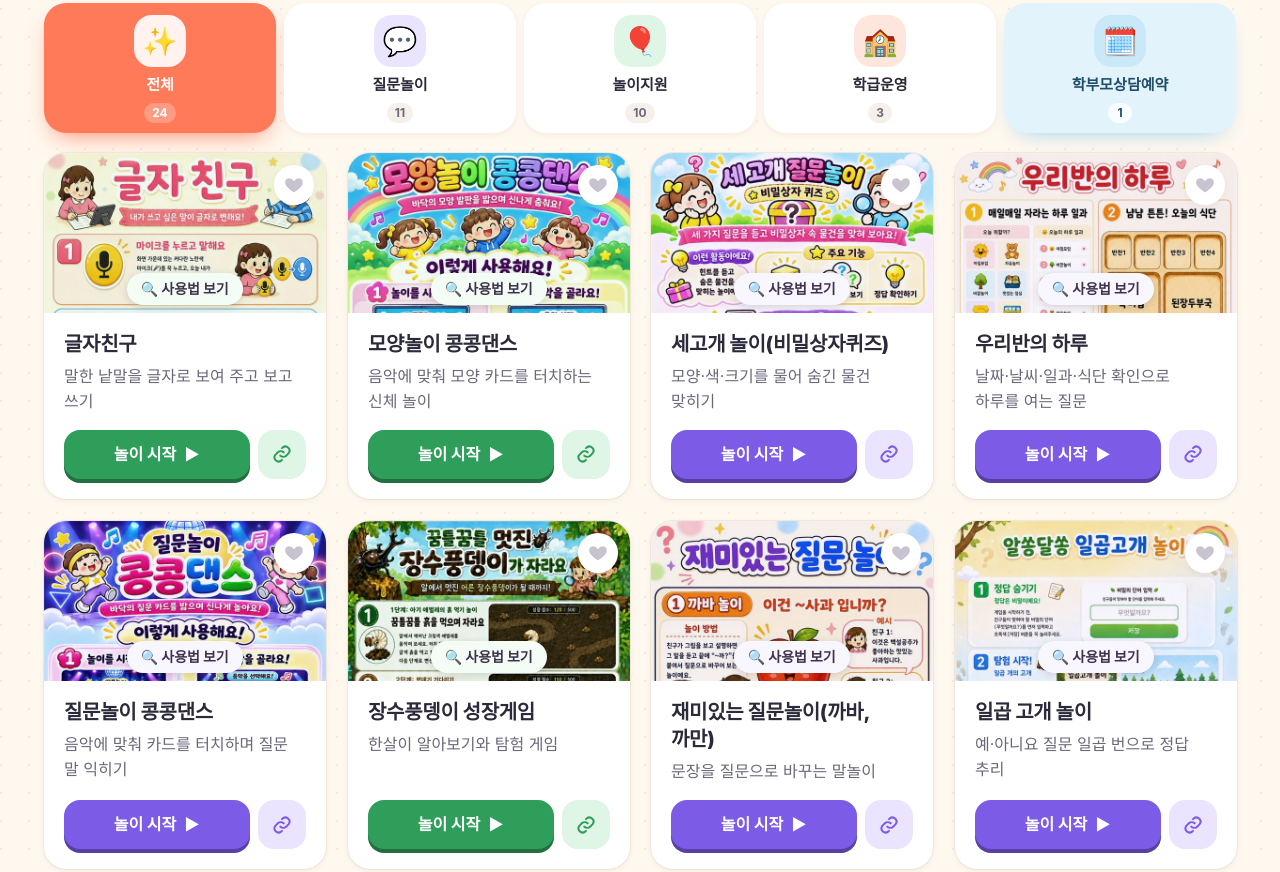
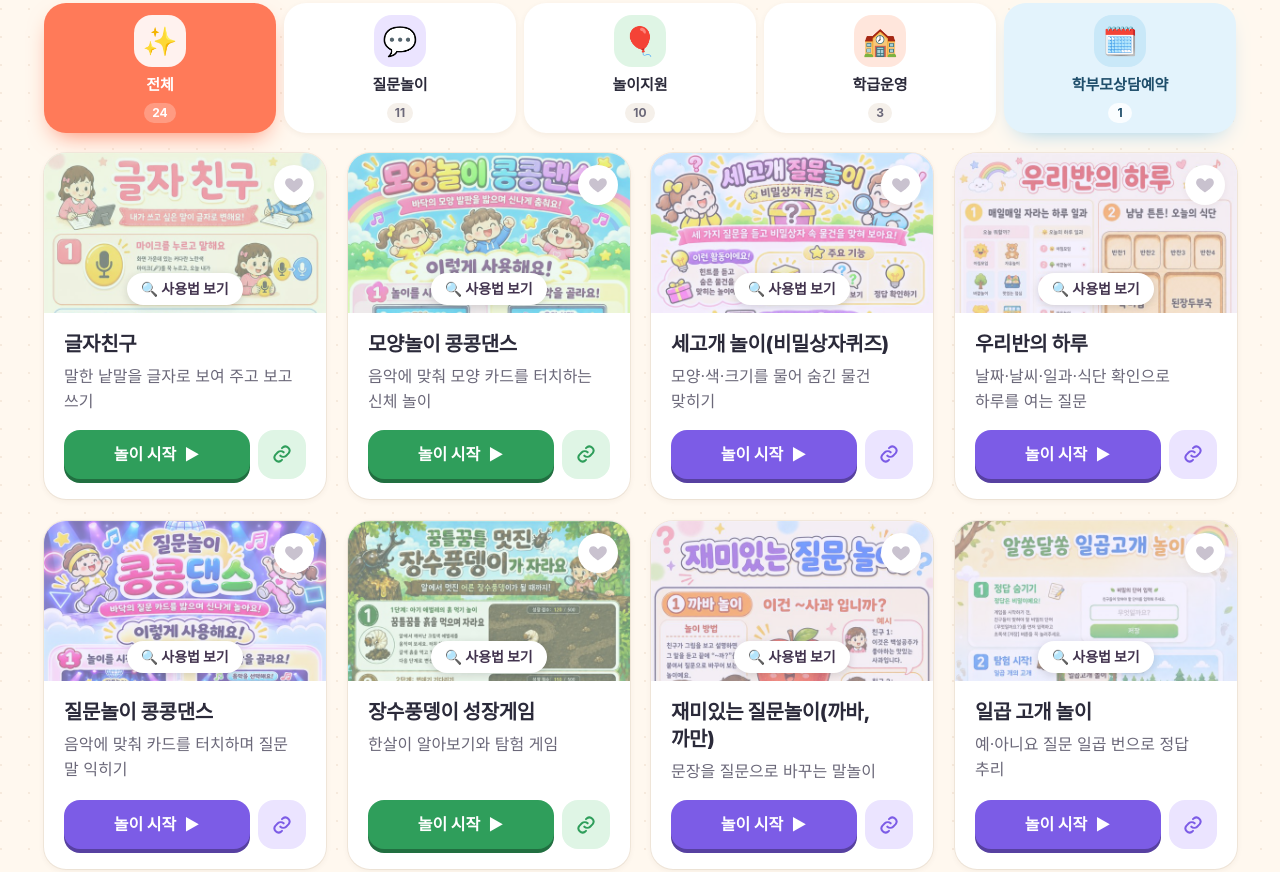
Before and after one commit to ylschool21-max/002, a plain HTML site: page index.html in a window 1280 px wide. Shown: the part 692-1564 px from the top of the page. Drawn offline with Linux system fonts and the light colour scheme; a web font is replaced by a local one.

Commit message:
사용법 썸네일 이미지 불투명도 50%

```diff
--- a/index.html
+++ b/index.html
@@ -455,8 +455,7 @@ body:has(dialog[open]){overflow:hidden}
 }
 
 .manual-preview{position:absolute;inset:0;width:100%;border:0;padding:0;background:var(--c-bg);cursor:zoom-in}
-.thumb .manual-preview img{opacity:1;object-position:top;object-fit:cover;background:var(--c-bg);filter:saturate(.9)}
-.thumb .manual-preview::after{content:"";position:absolute;inset:0;background:var(--c-bg);opacity:.35;mix-blend-mode:multiply;pointer-events:none;z-index:1}
+.thumb .manual-preview img{opacity:.5;object-position:top;object-fit:cover;background:var(--c-bg)}
 .card:hover .manual-preview img{transform:none}
 .manual-preview span{position:absolute;bottom:8px;left:50%;transform:translateX(-50%);z-index:1;background:#fff;color:#42334e;border-radius:20px;padding:5px 14px;font-size:14px;font-weight:800;white-space:nowrap;box-shadow:0 2px 8px #0002}
 .manual-preview:focus-visible{outline:4px solid #6546cf;outline-offset:-4px}
```
